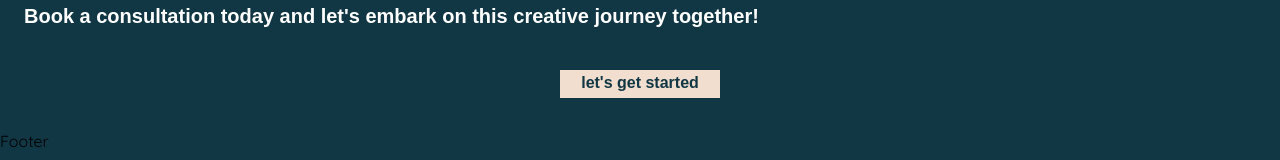
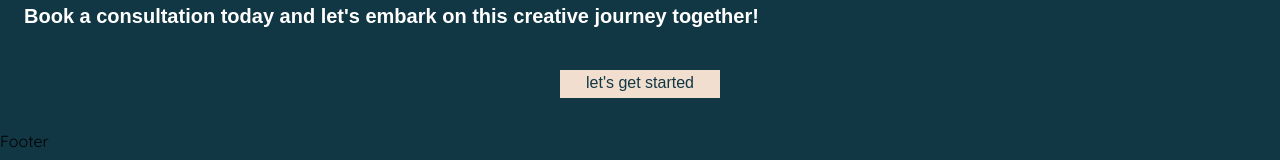
Before and after one commit to ariicodes/ajsi-creative, a Next.js app: page / in a window 1280 px wide. Shown: the part 996-1156 px from the top of the page. Built offline with nearby package versions, Linux system fonts and the light colour scheme; a web font is replaced by a local one.

Commit message:
+font weight edit

```diff
--- a/src/app/ui/Buttons.tsx
+++ b/src/app/ui/Buttons.tsx
@@ -34,7 +34,7 @@ export const LightActionBtn = ({ content, route }: BtnProps) => {
   return (
     <button
       onClick={() => route && router.push(route)}
-      className="h-7 w-40 bg-almond pb-0.5 text-center font-serif text-base font-black text-gunmetal"
+      className="h-7 w-40 bg-almond pb-0.5 text-center font-serif text-base font-medium text-gunmetal"
     >
       {content}
     </button>
```
